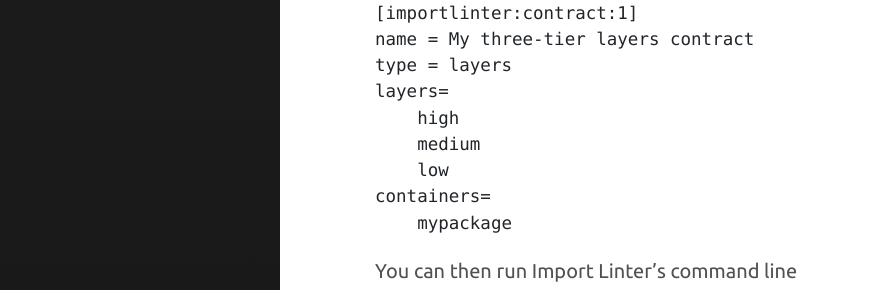
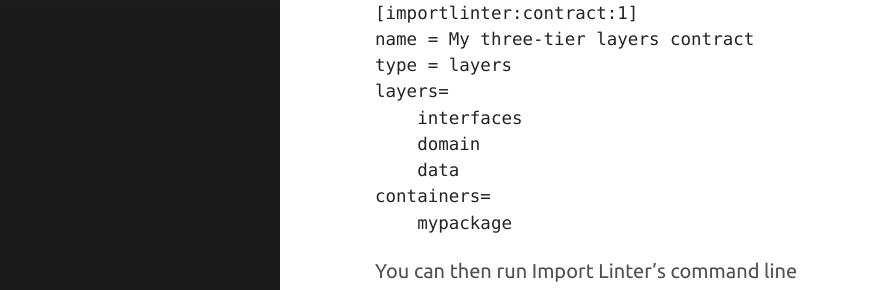
Before and after one commit to seddonym/seddonym.github.io, a Jekyll site: the page built from _posts/2019-05-20-meet-import-linter.md, in a window 1280 px wide. Shown: the part 3148-3438 px from the top of the page, without its empty margins (0-889 px from the left). Built offline with Jekyll 4.4.1, drawn with Linux system fonts in a browser that asks for light colours; nearby versions of some CDN libraries; some of the changed text lies outside the part shown.

Commit message:
Correct contract example

```diff
--- a/_posts/2019-05-20-meet-import-linter.md
+++ b/_posts/2019-05-20-meet-import-linter.md
@@ -86,9 +86,9 @@
 name = My three-tier layers contract
 type = layers
 layers=
-    high
-    medium
-    low
+    interfaces
+    domain
+    data
 containers=
     mypackage
 </pre>
```
